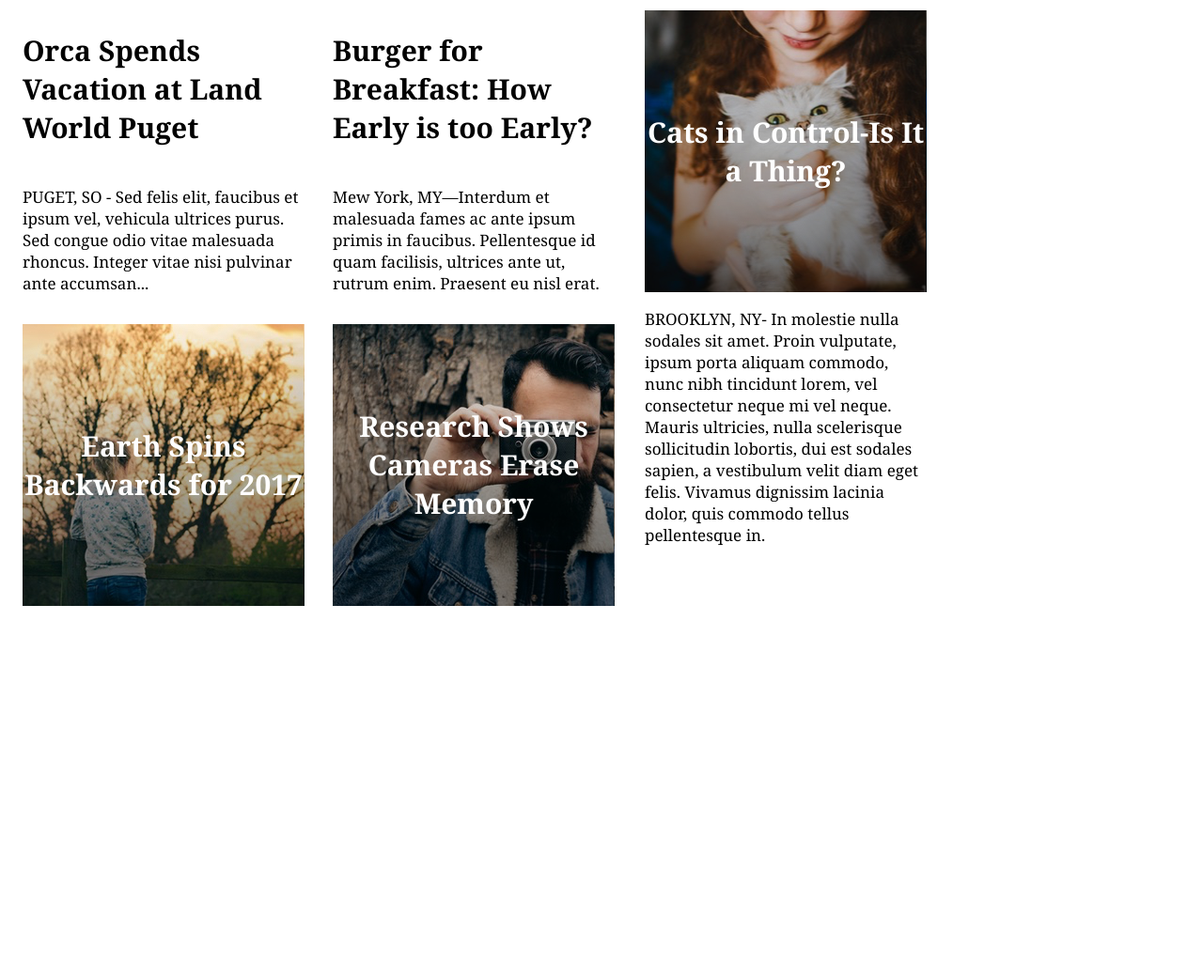
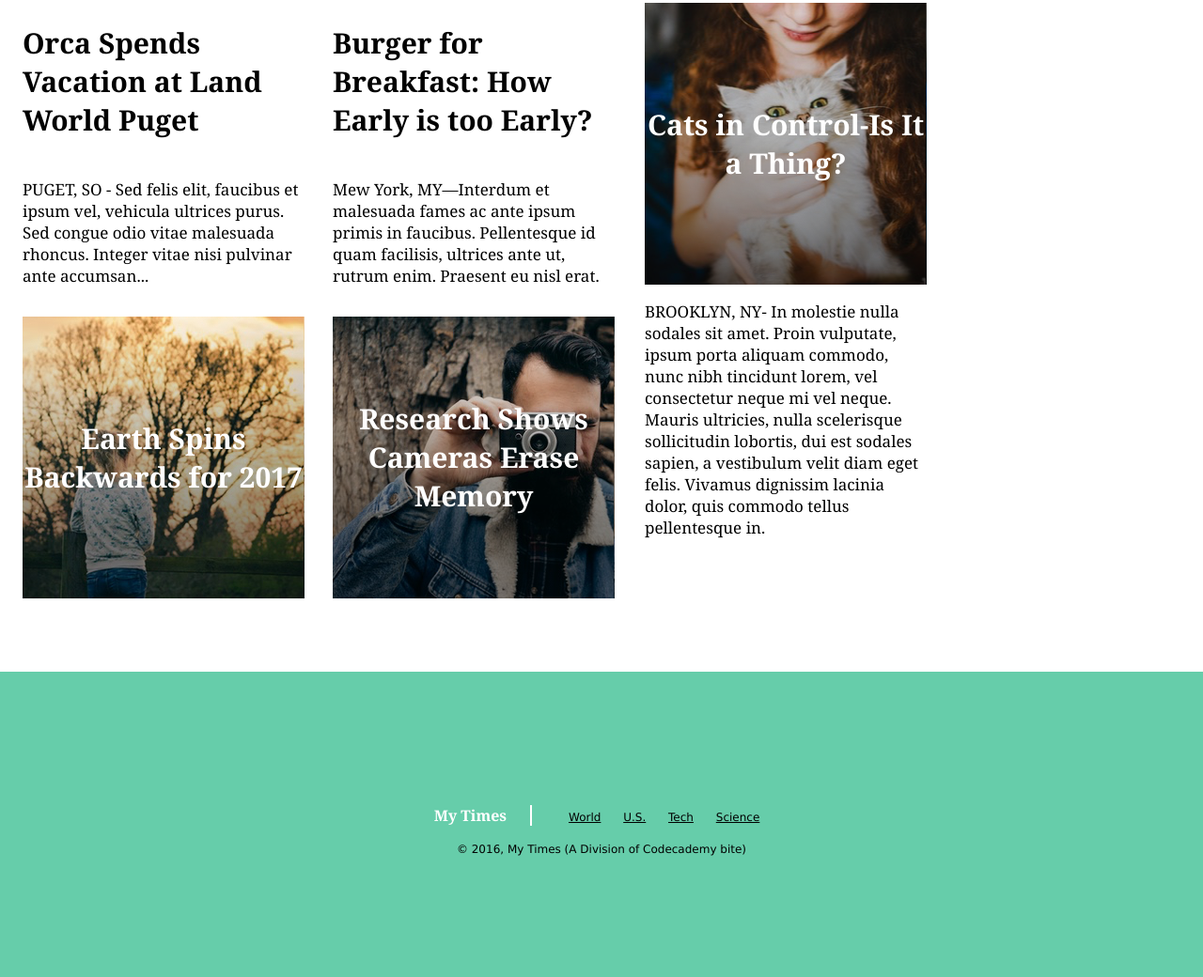
Before and after one commit to sparky9teen/mytimes, a plain HTML site: page index.html in a window 1280 px wide. Shown: the part 703-1743 px from the top of the page at 94% size. Before the commit the page ends 1426 px from the top, so only its background shows below. Drawn offline with Linux system fonts and the light colour scheme.

Commit message:
Finihsed My Times project.

```diff
--- a/index.html
+++ b/index.html
@@ -7,12 +7,14 @@
 		<body>
 			<!-- Header Section -->
 			<header>
-				<!-- logo and title -->
+				<!-- Logo and Title -->
 				<div class="logo">
 					<img src="./resources/logo/img-myt-logo.jpg"/>
-					<span>My Times</span>
+					<span>
+						My Times
+					</span>
 				</div>
-				<!-- links -->
+				<!-- Links -->
 				<nav>
 					<span>
 						<a href="#">World</a>
@@ -76,13 +78,13 @@
 					</div>
 				</div>
 
-					<!-- medium column -->
+				<!-- Medium Column -->
 				<div class="column medium">
 					<div class="article">
 						<h2>
 							FBI Finds Action Star Guilty of False Advertising
 						</h2>
-							<p class="narrative">
+						<p class="text">
 							WASHINGTON DC- Donec luctus sem augue, rutrum posuere orci aliquam sed. Nam vitae aliquam lectus. Sed tempor tortor est, nec sagittis eros tincidunt sed. Morbi venenatis condimentum sem, vitae sollicitudin turpis pulvinar eget. Morbi pellentesque consectetur mi id auctor. Phasellus tincidunt orci mauris, placerat pharetra urna fringilla vitae. Morbi eget rutrum urna. Cras condimentum augue ut ante sollicitudin interdum. Pellentesque cursus dolor at tincidunt cursus. Vestibulum blandit aliquam felis...
 						</p>
 					</div>
@@ -92,12 +94,12 @@
 							Cats in Control-Is It a Thing?
 						</span>
 					</div>
-						<p class="narrative">
+					<p class="text">
 						BROOKLYN, NY- In molestie nulla sodales sit amet. Proin vulputate, ipsum porta aliquam commodo, nunc nibh tincidunt lorem, vel consectetur neque mi vel neque. Mauris ultricies, nulla scelerisque sollicitudin lobortis, dui est sodales sapien, a vestibulum velit diam eget felis. Vivamus dignissim lacinia dolor, quis commodo tellus pellentesque in.
 					</p>
 				</div>
 
-					<!-- small column -->
+				<!-- Small Column -->
 				<div class="column small">
 					<div class="cookie">
 						<img src="./resources/images/img-news-bite.png">
@@ -126,5 +128,31 @@
 					</span>
 				</div>
 			</div>
+			<!-- Footer Section -->
+			<footer>
+				<div class="info">
+					<span class="title">
+						My Times
+					</span>
+					<!-- Links -->
+					<nav>
+						<span>
+							<a href="#">World</a>
+						</span>
+						<span>
+							<a href="#">U.S.</a>
+						</span>
+						<span>
+							<a href="#">Tech</a>
+						</span>
+						<span>
+							<a href="#">Science</a>
+						</span>
+					</nav>
+				</div>
+				<div class="copyright">
+						© 2016, My Times (A Division of Codecademy bite)
+				</div>
+			</footer>
     </body>
 	</html>
--- a/resources/style.css
+++ b/resources/style.css
@@ -48,6 +48,7 @@ body {
   font-family: Georgia;
   font-size: 17px;
   color: black;
+  margin: 0;
 }
 
 .allcontent {
@@ -156,3 +157,33 @@ h3 {
   border-bottom: 1px solid black;
   background-color: Whitesmoke;
 }
+
+footer {
+  display: flex;
+  align-items: center;
+  justify-content: center;
+  flex-direction: column;
+  width: 100%;
+  height: 325px;
+  font-family: Verdana;
+  font-size: 12px;
+  background-color: MediumAquamarine;
+  margin: auto;
+  font-family: Verdana;
+  font-size: 12px;
+}
+
+.title {
+  display: inline-block;
+  font-family: Georgia;
+  font-size: 16px;
+  font-weight: bold;
+  color: white;
+  padding-right: 25px;
+  border-right: 2px solid white;
+}
+
+footer nav {
+  display: inline-block;
+  padding-left: 25px;
+}
```
Lines whose indentation alone changed are shown as unchanged.
